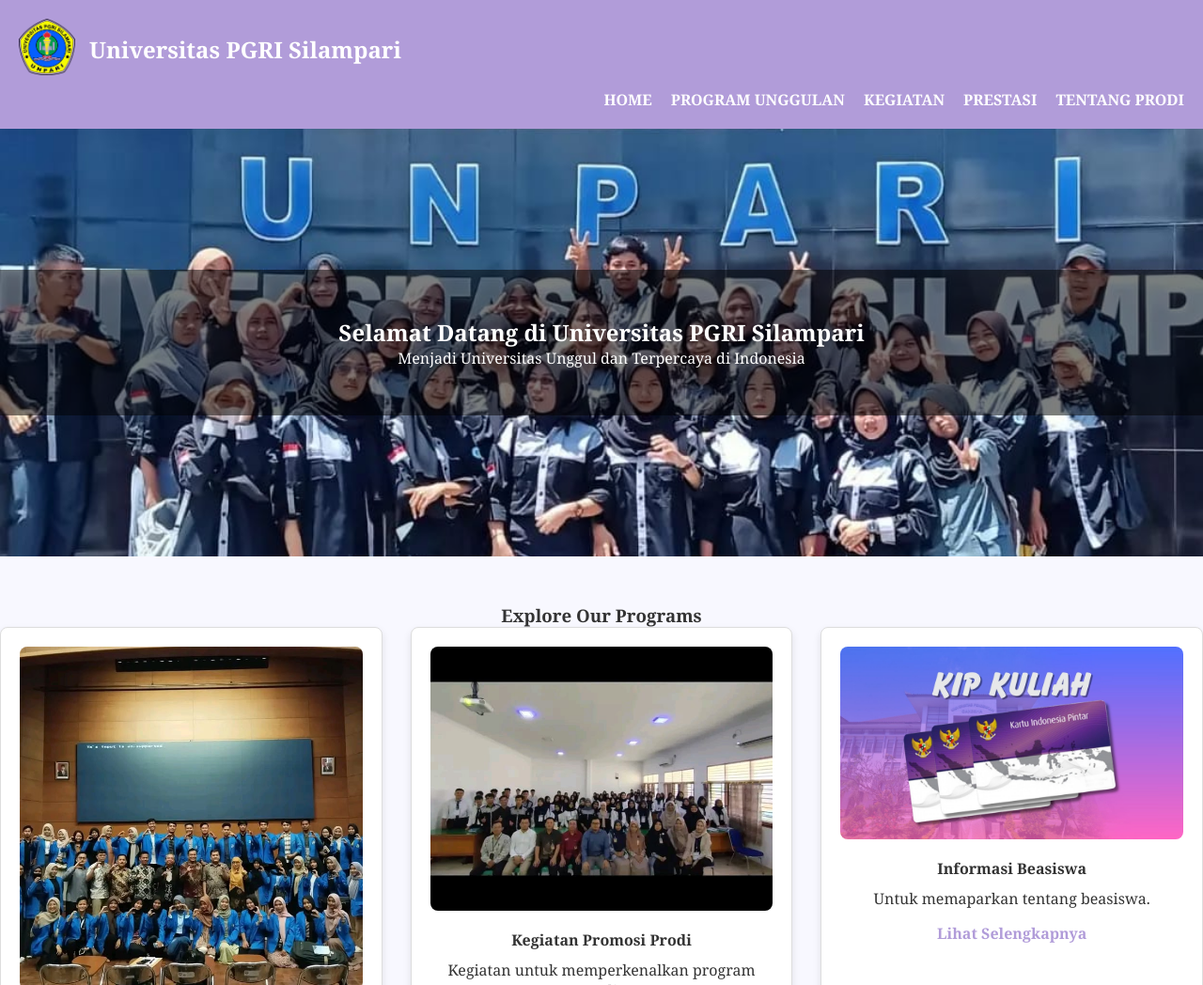
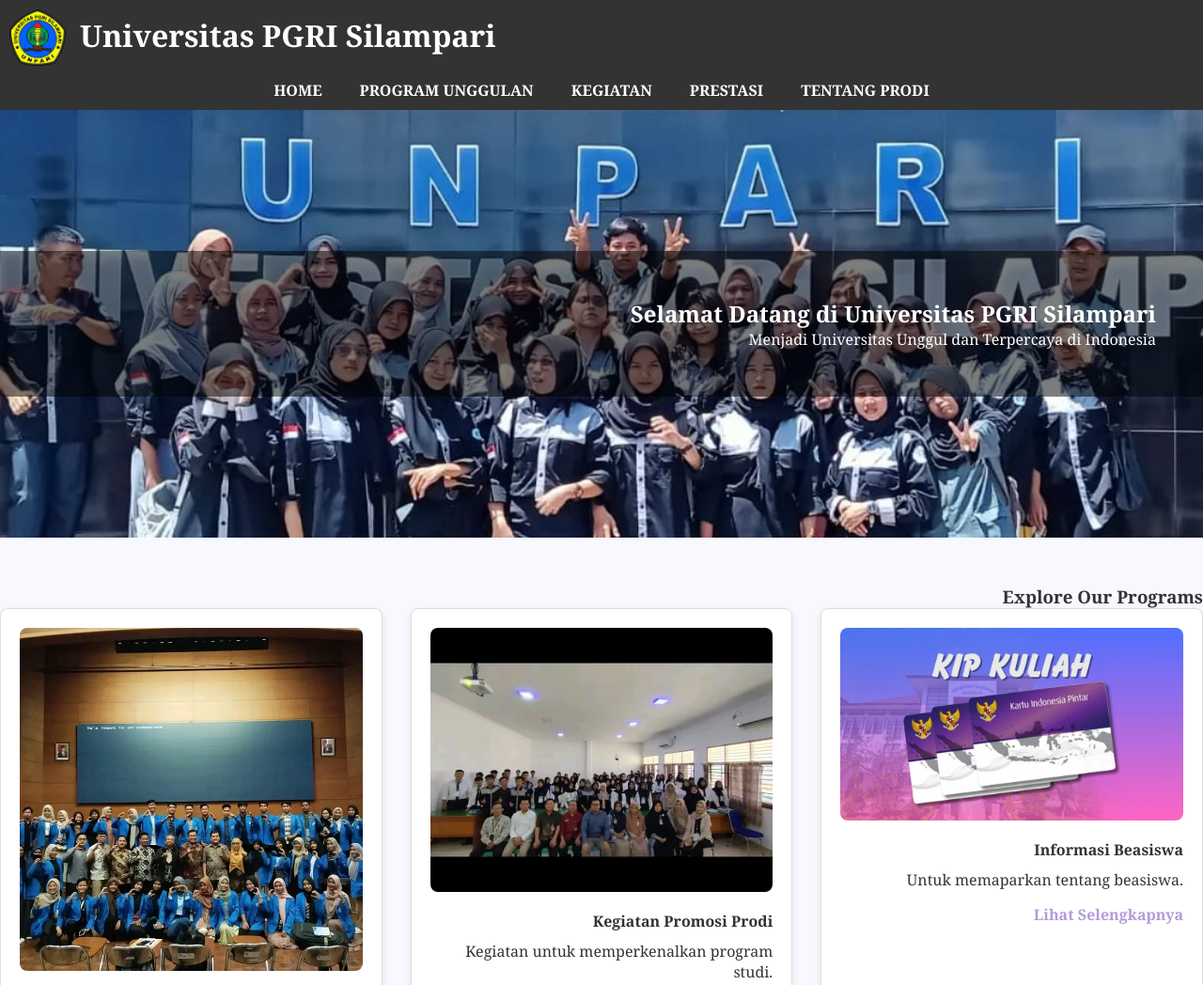
Before and after one commit to mathwebmarketing/matematikamarket, a plain HTML site: page menu.html in a window 1280 px wide. Shown: the top 1048 px of the page at 94% size. Drawn offline with Linux system fonts and the light colour scheme.

Commit message:
Update menu.html
Signed-off-by: mathwebmarketing <wulandariramadani1607@gmail.com>

```diff
--- a/menu.html
+++ b/menu.html
@@ -199,6 +199,92 @@
             text-decoration: none;
             cursor: pointer;
         }
+
+        /* RESET CSS */
+
+        margin: 0;
+        padding: 0;
+        box-sizing: border-box;
+        }
+
+        /* Umum */
+        body {
+            font-family: Arial, sans-serif;
+            line-height: 1.6;
+        }
+
+        header {
+            text-align: center;
+            padding: 10px;
+            background: #333;
+            color: #fff;
+        }
+
+        header .logo h1 {
+            font-size: 2rem;
+            /* Ukuran logo tetap besar */
+            margin-bottom: 10px;
+            /* Spasi antara logo dan menu */
+        }
+
+        nav {
+            margin-top: 10px;
+        }
+
+        nav ul {
+            display: flex;
+            /* Menu dalam satu deret horizontal */
+            justify-content: center;
+            /* Menu di tengah */
+            list-style: none;
+            padding: 0;
+        }
+
+        nav ul li {
+            margin: 0 10px;
+        }
+
+        nav ul li a {
+            text-decoration: none;
+            color: white;
+            font-size: 1rem;
+            /* Ukuran font menu lebih kecil */
+            padding: 5px 10px;
+            /* Padding untuk klik yang nyaman */
+        }
+
+        /* Bagian Konten Umum */
+        section {
+            padding: 20px;
+        }
+
+        /* Halaman Home */
+        section#home {
+            text-align: center;
+        }
+
+        /* Rata Kanan untuk Halaman Selain Home */
+        section:not(#home) {
+            text-align: right;
+        }
+
+        /* Responsivitas */
+        @media (max-width: 768px) {
+            header .logo h1 {
+                font-size: 1.5rem;
+                /* Logo lebih kecil di HP */
+            }
+
+            nav ul {
+                flex-wrap: nowrap;
+                /* Menu tetap horizontal di HP */
+            }
+
+            nav ul li a {
+                font-size: 0.9rem;
+                /* Ukuran menu lebih kecil untuk HP */
+                padding: 3px 8px;
+            }
     </style>
     <script>
         function closeAllModals() {
@@ -310,7 +396,7 @@
         <div class="contact-info">
             <p>Email: info@pgri-silampari.ac.id</p>
             <p>Phone Kaprodi: +62 852-6656-8078 (Dr. Idul Adha, M.Pd)</p>
-            <p>Phone Operator:</p>
+            <p>Phone Operator: +62 821-8600-0492 ( Dwi Oetari M.Pd )</p>
         </div>
     </footer>
 
```
